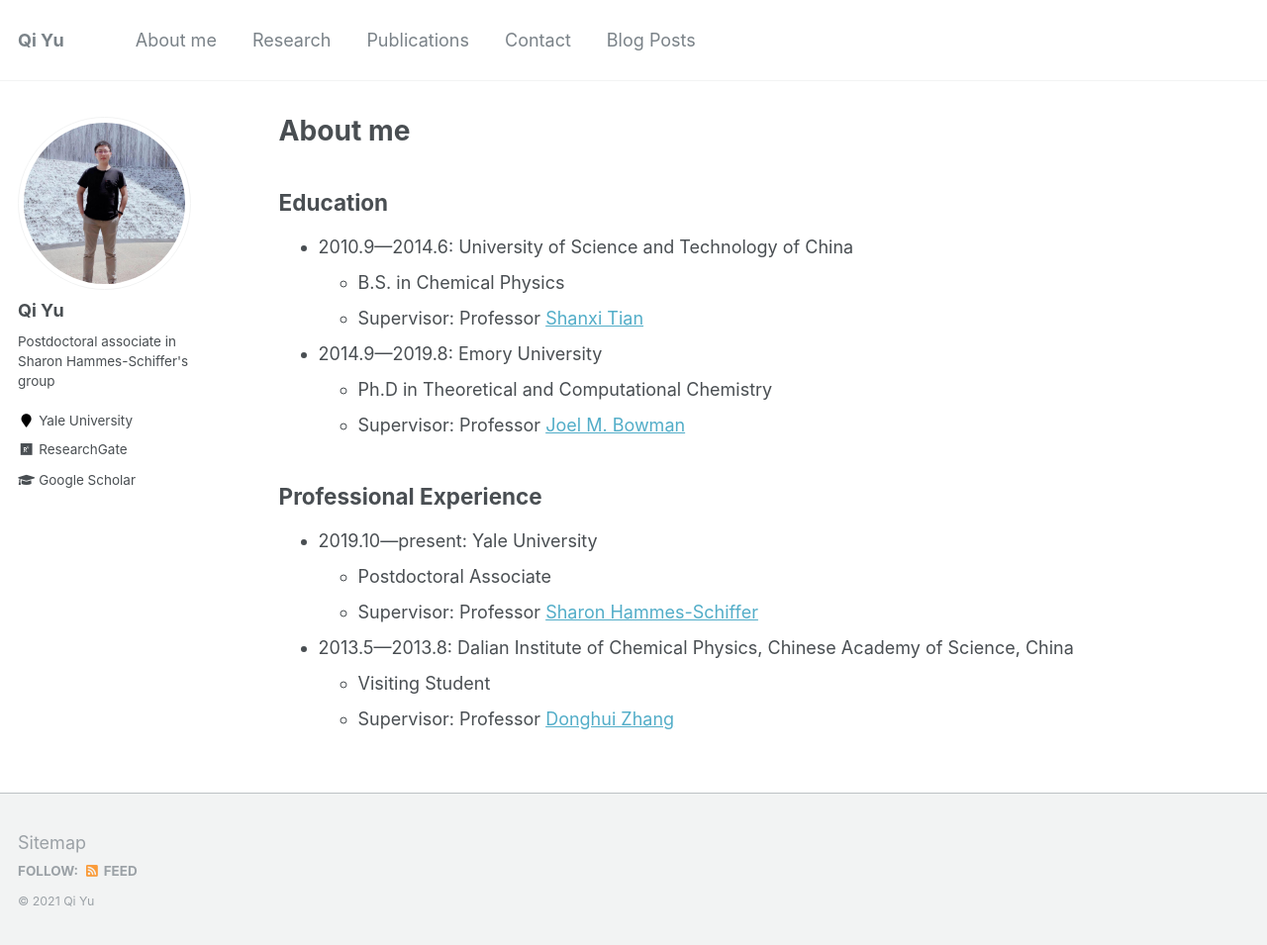
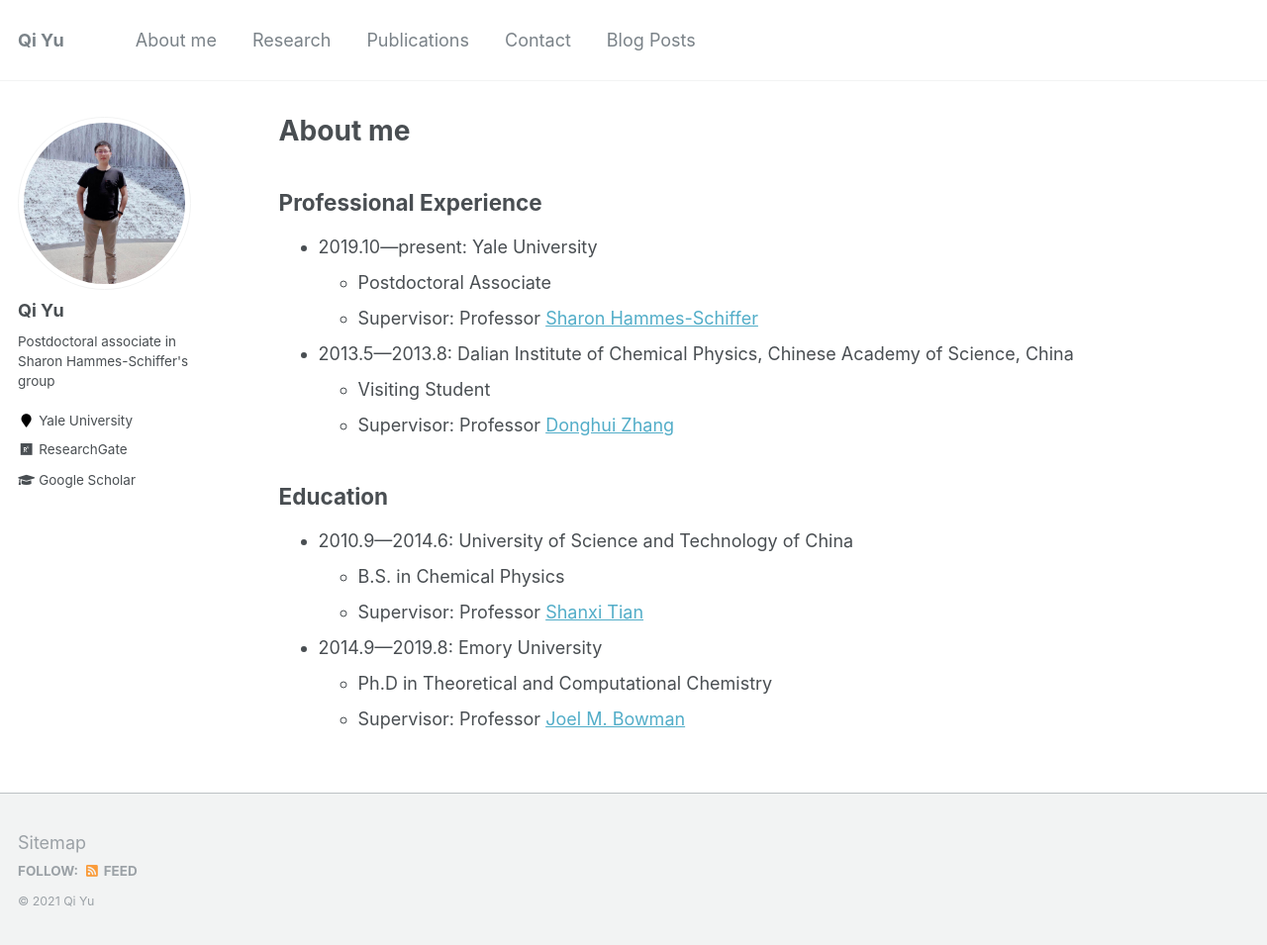
Before and after one commit to qiyuchem/qiyuchem.github.io, a Jekyll site: the page built from _pages/cv.md, in a window 1280 px wide and 956 px high. Shown: the whole window at 99% size. Built offline with Jekyll 4.4.1, drawn with Linux system fonts in a browser that asks for light colours; part of the change alters nothing that is shown.

Commit message:
Update cv.md

```diff
--- a/_pages/cv.md
+++ b/_pages/cv.md
@@ -8,14 +8,6 @@ redirect_from:
 ---
 {% include base_path %}
 
-Education
-------
-* 2010.9---2014.6: University of Science and Technology of China
-  * B.S. in Chemical Physics
-  * Supervisor: Professor [Shanxi Tian](http://staff.ustc.edu.cn/~sxtian/)
-* 2014.9---2019.8: Emory University
-  * Ph.D in Theoretical and Computational Chemistry
-  * Supervisor: Professor [Joel M. Bowman](https://scholarblogs.emory.edu/bowman/)
 
 Professional Experience
 ------
@@ -26,3 +18,12 @@ Professional Experience
 * 2013.5---2013.8: Dalian Institute of Chemical Physics, Chinese Academy of Science, China
   * Visiting Student
   * Supervisor: Professor [Donghui Zhang](http://people.ucas.ac.cn/~zhangdh?language=en)
+
+Education
+------
+* 2010.9---2014.6: University of Science and Technology of China
+  * B.S. in Chemical Physics
+  * Supervisor: Professor [Shanxi Tian](http://staff.ustc.edu.cn/~sxtian/)
+* 2014.9---2019.8: Emory University
+  * Ph.D in Theoretical and Computational Chemistry
+  * Supervisor: Professor [Joel M. Bowman](https://scholarblogs.emory.edu/bowman/)
```
